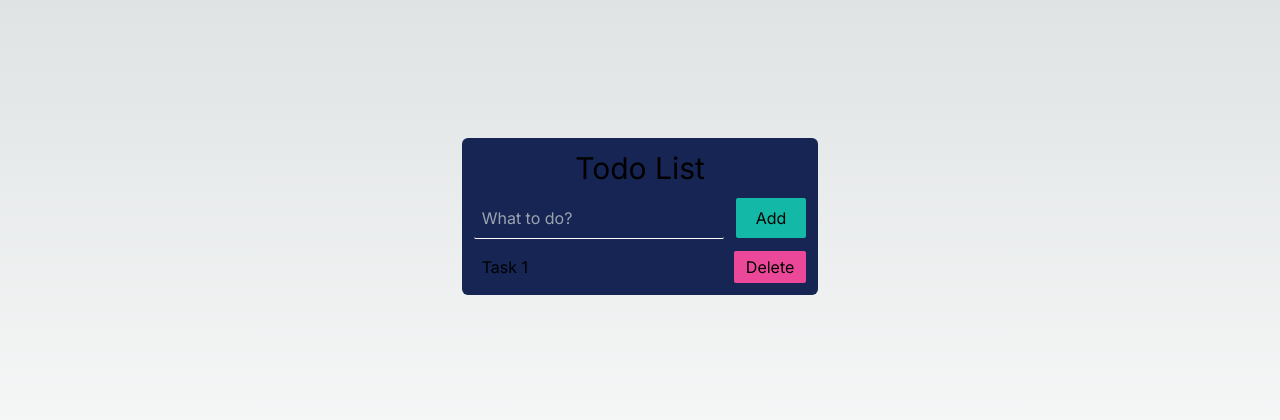
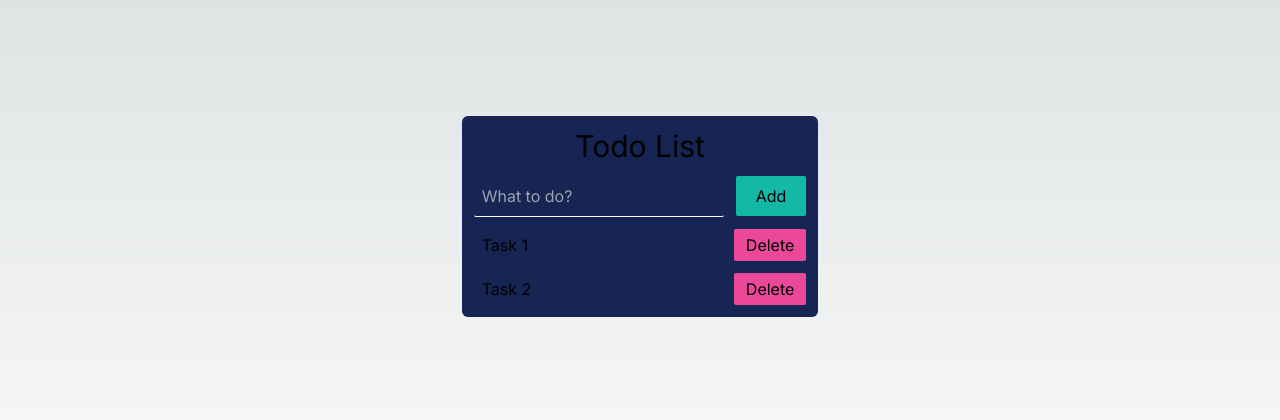
Before and after one commit to ramon-braga/todo-list, a Next.js app: page / in a window 1280 px wide. Shown: the part 184-604 px from the top of the page. Built offline with nearby package versions, Linux system fonts and the light colour scheme.

Commit message:
added tasks as examples

```diff
--- a/src/app/page.tsx
+++ b/src/app/page.tsx
@@ -13,9 +13,15 @@ function Page() {
         />
         <button className="ml-3 bg-teal-500 py-2 px-5 rounded-sm active:bg-teal-400">Add</button>
         <ul className="mt-3 flex flex-col gap-3">
+
           <li className="rounded-sm flex items-center justify-between">
             <p className="inline pl-2">Task 1</p><button className="bg-pink-500 py-1 px-3 rounded-sm active:bg-pink-400">Delete</button>
           </li>
+
+          <li className="rounded-sm flex items-center justify-between">
+            <p className="inline pl-2">Task 2</p><button className="bg-pink-500 py-1 px-3 rounded-sm active:bg-pink-400">Delete</button>
+          </li>
+
         </ul>
       </div>
 
```
